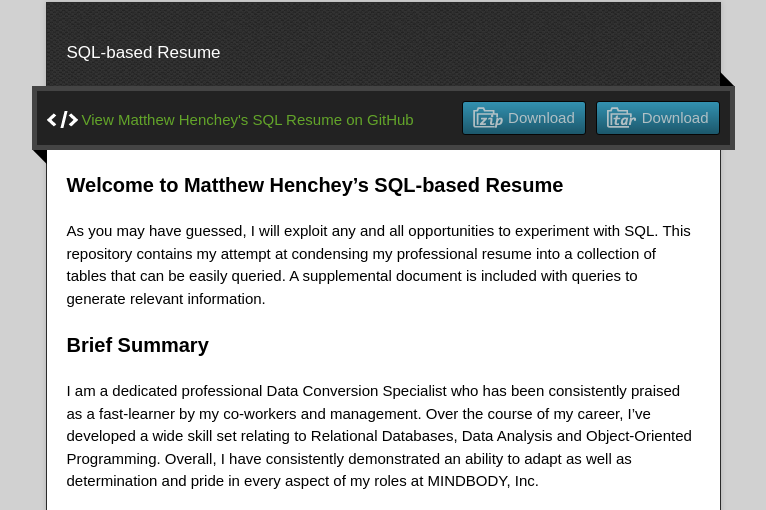
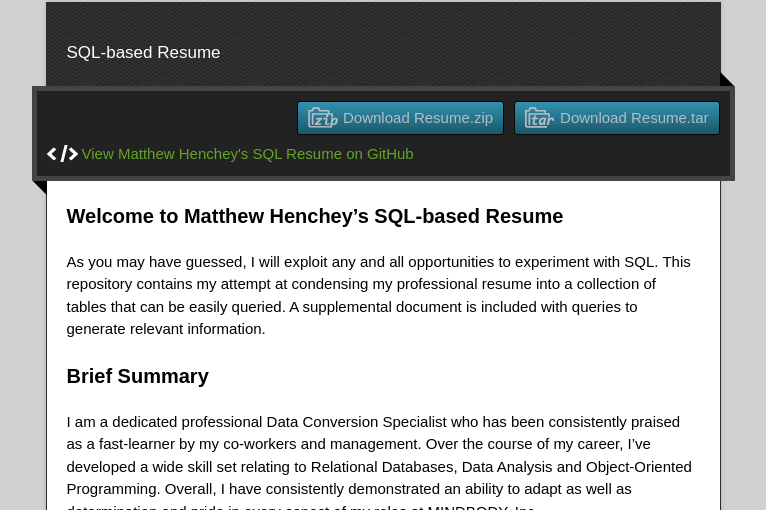
Before and after one commit to ZUR9/SQLResume, a plain HTML site: page index.html in a window 1280 px wide. Shown: the part 218-728 px from the top of the page, without its empty margins (257-1023 px from the left). Drawn offline with nearby package versions, Linux system fonts and the light colour scheme.

Commit message:
Update index.html

```diff
--- a/index.html
+++ b/index.html
@@ -29,8 +29,8 @@
       <div id="main" role="main">
         <div class="download-bar">
         <div class="inner">
-          <a href="https://github.com/matthewhenchey/SQLResume/tarball/master" class="download-button tar"><span>Download</span></a>
-          <a href="https://github.com/matthewhenchey/SQLResume/zipball/master" class="download-button zip"><span>Download</span></a>
+          <a href="https://github.com/matthewhenchey/SQLResume/tarball/master" class="download-button tar"><span>Download Resume.tar</span></a>
+          <a href="https://github.com/matthewhenchey/SQLResume/zipball/master" class="download-button zip"><span>Download Resume.zip</span></a>
           <a href="https://github.com/matthewhenchey/SQLResume" class="code">View Matthew Henchey&#39;s SQL Resume on GitHub</a>
         </div>
         <span class="blc"></span><span class="trc"></span>
```
